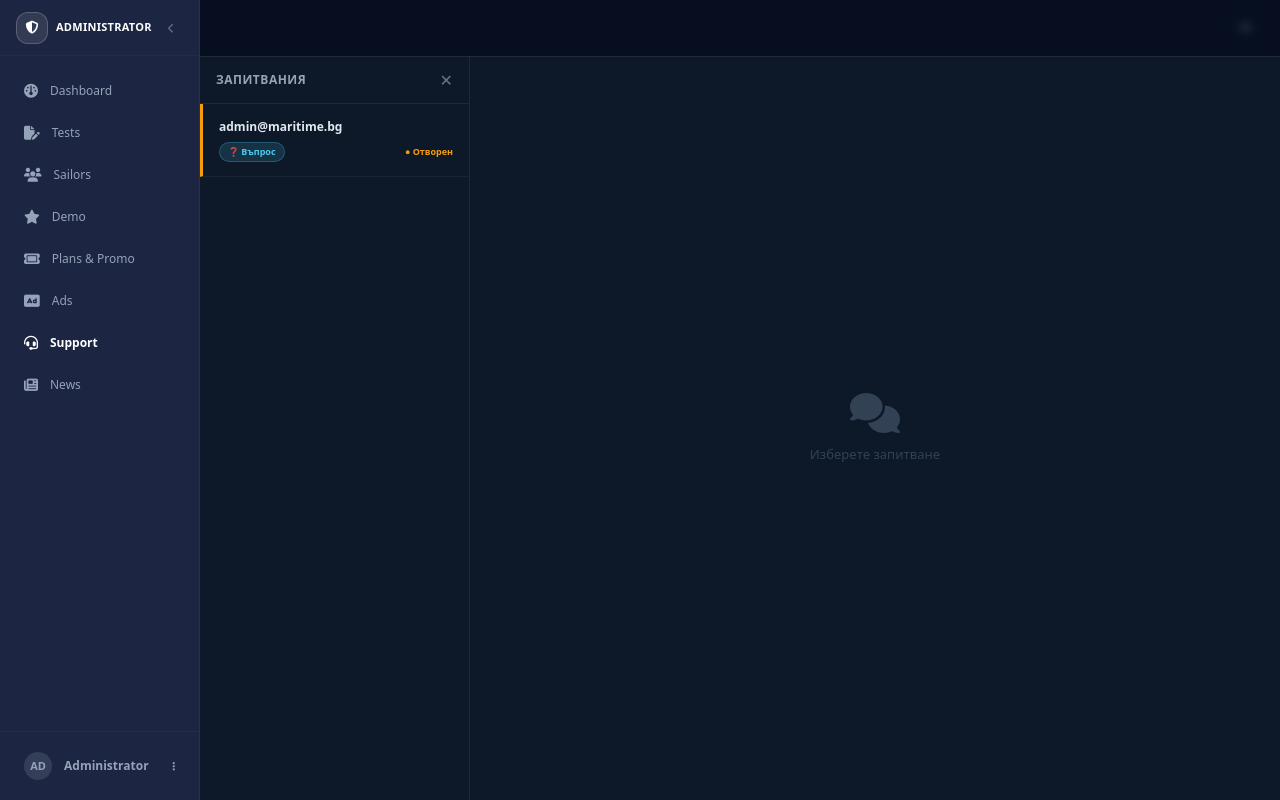
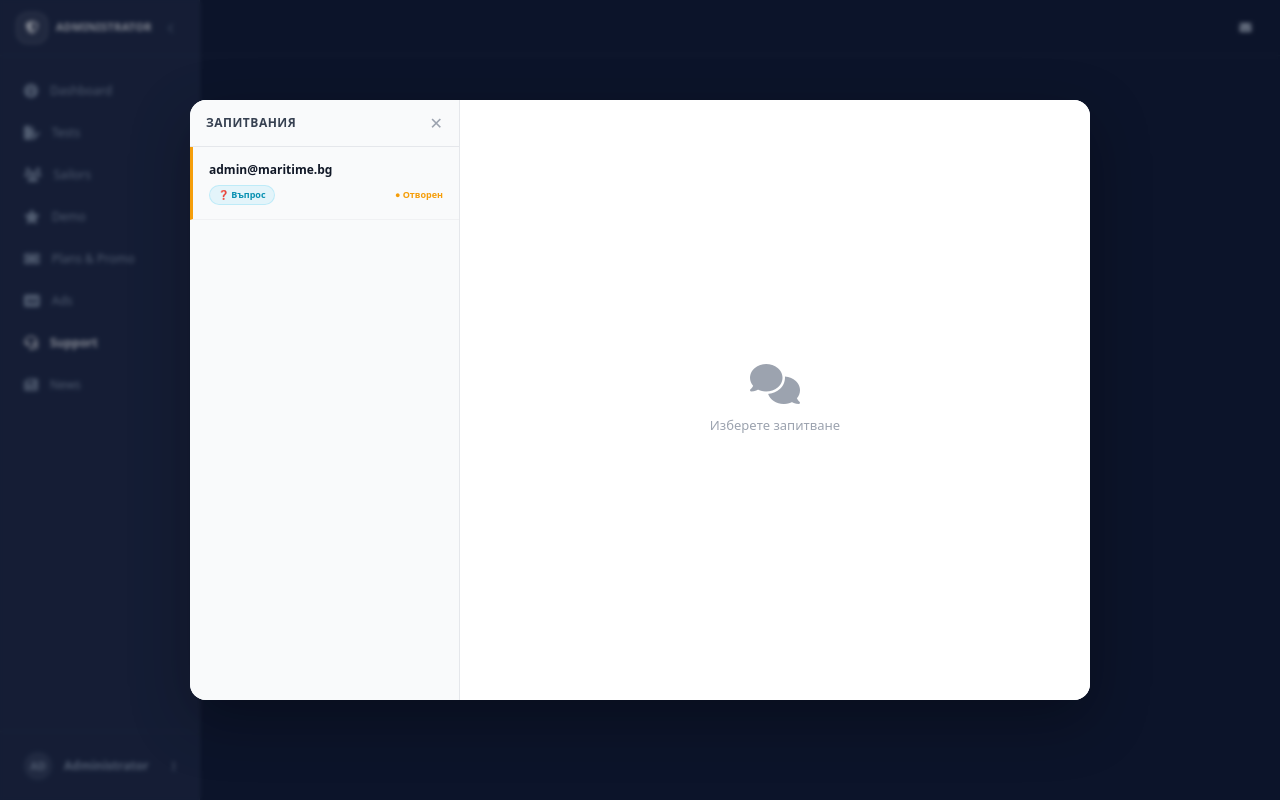
Before and after one commit to iamyordanbg/maritime-tests, a Flask app: page /admin/support in a window 1280 px wide. Run offline with Flask 3, Linux system fonts and the light colour scheme; the visitor is signed in with stand-in values (Sample User, id 1); tables that the repository leaves empty hold one stand-in row (values such as "Sample post").

Commit message:
Redesign Support Center: светъл, центриран попъп (не fullscreen тъмен overlay)
Потребителят поиска стар стил - светъл фон, не fullscreen. Провeрих в git
историята чак до първия commit на файла - тъмният fullscreen дизайн е бил
такъв от самото начало в кода, нямаше light версия за връщане. Затова
построих нов светъл дизайн от нулата, вместо тъмния fullscreen overlay.

app/templates/admin/support.html:
- #supportPopup вече е center-модал (900px, max-h 85vh, бял фон, заоблени
  ъгли, box-shadow), не fullscreen overlay покриващ целия екран след sidebar-а
- LEFT/RIGHT панелите минаха от тъмна (#0D1929/#111827) на светла палитра
  (#f9fafb/#ffffff), текстовете от светли на тъмни цветове за четимост на
  бял фон
- Съобщенията на потребителя в чата - от почти невидимо rgba(255,255,255,0.07)
  на бял фон, на видимо #f3f4f6 сиво
- openSupportPopup() опростена - вече просто display:flex (центрирано чрез
  align-items/justify-content на overlay-а), премахната старата
  sidebar-width offset логика (не е нужна за центриран модал)
- Премахнат дублиращ pageshow listener в края на файла (редундантен след
  предишния fix с runSupportAutoOpen)

Тествано локално: HTML-ът съдържа новите светли стилове (background:#ffffff,
width:900px, position:fixed;inset:0), auto-open/auto-select продължават да
работят коректно.

```diff
--- a/app/templates/admin/support.html
+++ b/app/templates/admin/support.html
@@ -20,20 +20,20 @@
     </div>
 </div>
 
-<!-- Support Popup -->
-<div id="supportPopup" style="display:none;position:fixed;top:0;bottom:0;left:var(--sidebar-width, 56px);right:0;z-index:9000;background:rgba(7,15,30,0.85);backdrop-filter:blur(4px)">
-    <div style="position:absolute;top:56px;left:0;right:0;bottom:0;background:#111827;border-top:1px solid rgba(255,255,255,0.08);display:flex">
+<!-- Support Popup - светъл, центриран модал (не fullscreen) -->
+<div id="supportPopup" style="display:none;position:fixed;inset:0;z-index:9000;background:rgba(15,23,42,0.5);backdrop-filter:blur(2px);align-items:center;justify-content:center">
+    <div style="background:#ffffff;width:900px;max-width:92vw;height:600px;max-height:85vh;border-radius:16px;box-shadow:0 20px 60px rgba(0,0,0,0.3);display:flex;overflow:hidden">
 
-        <!-- LEFT 25% -->
-        <div style="width:25%;flex-shrink:0;border-right:1px solid rgba(255,255,255,0.07);overflow-y:auto;background:#0D1929">
-            <div style="padding:14px 16px;border-bottom:1px solid rgba(255,255,255,0.07);display:flex;justify-content:space-between;align-items:center">
-                <span style="font-size:12px;font-weight:600;color:#94a3b8;text-transform:uppercase;letter-spacing:0.5px">Запитвания</span>
-                <button onclick="closeSupportPopup()" style="background:none;border:none;cursor:pointer;color:#64748b;font-size:16px;padding:0;line-height:1">✕</button>
+        <!-- LEFT 30% -->
+        <div style="width:30%;flex-shrink:0;border-right:1px solid #e5e7eb;overflow-y:auto;background:#f9fafb">
+            <div style="padding:14px 16px;border-bottom:1px solid #e5e7eb;display:flex;justify-content:space-between;align-items:center">
+                <span style="font-size:12px;font-weight:700;color:#374151;text-transform:uppercase;letter-spacing:0.5px">Запитвания</span>
+                <button onclick="closeSupportPopup()" style="background:none;border:none;cursor:pointer;color:#9ca3af;font-size:16px;padding:0;line-height:1">✕</button>
             </div>
             {% if filter_user %}
-            <div style="padding:8px 16px;background:rgba(76,201,240,0.08);border-bottom:1px solid rgba(255,255,255,0.07);font-size:10px;color:#94a3b8">
-                Viewing: <span style="color:#4CC9F0;font-weight:600">{{ filter_user.email }}</span>
-                <a href="{{ url_for('admin.admin_support') }}" style="color:#94a3b8;margin-left:6px;text-decoration:underline">show all</a>
+            <div style="padding:8px 16px;background:rgba(76,201,240,0.1);border-bottom:1px solid #e5e7eb;font-size:10px;color:#6b7280">
+                Viewing: <span style="color:#0891b2;font-weight:600">{{ filter_user.email }}</span>
+                <a href="{{ url_for('admin.admin_support') }}" style="color:#6b7280;margin-left:6px;text-decoration:underline">show all</a>
             </div>
             {% endif %}
 
@@ -42,21 +42,21 @@
             {% set u = item.user %}
             <div onclick="openTicket({{ t.id }})"
                  id="tcard_{{ t.id }}"
-                 style="padding:14px 16px;cursor:pointer;border-bottom:1px solid rgba(255,255,255,0.05);
-                        background:{{ 'rgba(76,201,240,0.1)' if item.unread > 0 else 'transparent' }};
-                        border-left:3px solid {{ '#f59e0b' if t.status=='open' else '#3b82f6' if t.status=='in_progress' else '#334155' }};
+                 style="padding:14px 16px;cursor:pointer;border-bottom:1px solid #f0f1f3;
+                        background:{{ 'rgba(76,201,240,0.12)' if item.unread > 0 else 'transparent' }};
+                        border-left:3px solid {{ '#f59e0b' if t.status=='open' else '#3b82f6' if t.status=='in_progress' else '#d1d5db' }};
                         transition:background 0.15s"
-                 onmouseover="if(currentTicketId!={{ t.id }})this.style.background='rgba(255,255,255,0.04)'"
-                 onmouseout="if(currentTicketId!={{ t.id }})this.style.background='{{ 'rgba(76,201,240,0.1)' if item.unread > 0 else 'transparent' }}'">
+                 onmouseover="if(currentTicketId!={{ t.id }})this.style.background='#f3f4f6'"
+                 onmouseout="if(currentTicketId!={{ t.id }})this.style.background='{{ 'rgba(76,201,240,0.12)' if item.unread > 0 else 'transparent' }}'">
 
                 <!-- Email -->
-                <p style="font-size:12px;font-weight:600;color:#e2e8f0;margin:0 0 2px;white-space:nowrap;overflow:hidden;text-overflow:ellipsis">
+                <p style="font-size:12px;font-weight:600;color:#111827;margin:0 0 2px;white-space:nowrap;overflow:hidden;text-overflow:ellipsis">
                     {{ u.email if u else 'Unknown' }}
                 </p>
 
                 <!-- Имена -->
                 {% if u and (u.firstname or u.lastname) %}
-                <p style="font-size:11px;color:#64748b;margin:0 0 6px">
+                <p style="font-size:11px;color:#9ca3af;margin:0 0 6px">
                     {{ (u.firstname or '') + ' ' + (u.lastname or '') }}
                 </p>
                 {% else %}
@@ -66,30 +66,30 @@
                 <!-- Тип + статус -->
                 <div style="display:flex;align-items:center;justify-content:space-between;gap:4px">
                     {% if t.type == 'bug' %}
-                    <span style="font-size:9px;font-weight:700;padding:2px 8px;border-radius:20px;background:rgba(239,68,68,0.15);color:#f87171;border:1px solid rgba(239,68,68,0.25)">🐛 Проблем</span>
+                    <span style="font-size:9px;font-weight:700;padding:2px 8px;border-radius:20px;background:rgba(239,68,68,0.1);color:#dc2626;border:1px solid rgba(239,68,68,0.2)">🐛 Проблем</span>
                     {% elif t.type == 'suggestion' %}
-                    <span style="font-size:9px;font-weight:700;padding:2px 8px;border-radius:20px;background:rgba(59,130,246,0.15);color:#60a5fa;border:1px solid rgba(59,130,246,0.25)">💡 Предложение</span>
+                    <span style="font-size:9px;font-weight:700;padding:2px 8px;border-radius:20px;background:rgba(59,130,246,0.1);color:#2563eb;border:1px solid rgba(59,130,246,0.2)">💡 Предложение</span>
                     {% else %}
-                    <span style="font-size:9px;font-weight:700;padding:2px 8px;border-radius:20px;background:rgba(76,201,240,0.15);color:#4CC9F0;border:1px solid rgba(76,201,240,0.25)">❓ Въпрос</span>
+                    <span style="font-size:9px;font-weight:700;padding:2px 8px;border-radius:20px;background:rgba(76,201,240,0.12);color:#0891b2;border:1px solid rgba(76,201,240,0.25)">❓ Въпрос</span>
                     {% endif %}
-                    <span style="font-size:9px;font-weight:600;color:{{ '#f59e0b' if t.status=='open' else '#3b82f6' if t.status=='in_progress' else '#475569' }}">
+                    <span style="font-size:9px;font-weight:600;color:{{ '#f59e0b' if t.status=='open' else '#3b82f6' if t.status=='in_progress' else '#9ca3af' }}">
                         ● {{ 'Отворен' if t.status=='open' else 'В процес' if t.status=='in_progress' else 'Затворен' }}
                     </span>
                 </div>
             </div>
             {% else %}
-            <div style="text-align:center;padding:48px 16px;color:#334155">
+            <div style="text-align:center;padding:48px 16px;color:#9ca3af">
                 <i class="fa-solid fa-inbox" style="font-size:28px;margin-bottom:10px;display:block"></i>
                 <p style="font-size:12px;margin:0">Няма запитвания</p>
             </div>
             {% endfor %}
         </div>
 
-        <!-- RIGHT 75% -->
-        <div id="ticketMainArea" style="flex:1;display:flex;flex-direction:column;background:#0D1929">
+        <!-- RIGHT 70% -->
+        <div id="ticketMainArea" style="flex:1;display:flex;flex-direction:column;background:#ffffff">
 
             <!-- Empty state -->
-            <div id="chatEmpty" style="display:flex;flex:1;align-items:center;justify-content:center;flex-direction:column;gap:12px;color:#334155">
+            <div id="chatEmpty" style="display:flex;flex:1;align-items:center;justify-content:center;flex-direction:column;gap:12px;color:#9ca3af">
                 <i class="fa-solid fa-comments" style="font-size:40px"></i>
                 <p style="font-size:13px;margin:0">Изберете запитване</p>
             </div>
@@ -98,27 +98,27 @@
             <div id="chatPane" style="display:none;flex-direction:column;flex:1">
 
                 <!-- Chat header -->
-                <div id="chatHeader" style="padding:14px 20px;border-bottom:1px solid rgba(255,255,255,0.07);flex-shrink:0;display:flex;justify-content:space-between;align-items:center;background:#111827">
+                <div id="chatHeader" style="padding:14px 20px;border-bottom:1px solid #e5e7eb;flex-shrink:0;display:flex;justify-content:space-between;align-items:center;background:#f9fafb">
                     <div>
-                        <p id="chatEmail" style="font-size:13px;font-weight:600;color:#e2e8f0;margin:0 0 2px"></p>
-                        <p id="chatMeta" style="font-size:11px;color:#64748b;margin:0"></p>
+                        <p id="chatEmail" style="font-size:13px;font-weight:600;color:#111827;margin:0 0 2px"></p>
+                        <p id="chatMeta" style="font-size:11px;color:#6b7280;margin:0"></p>
                     </div>
                     <button id="closeTicketBtn" onclick="closeCurrentTicket()"
-                        style="background:rgba(239,68,68,0.1);border:1px solid rgba(239,68,68,0.2);color:#f87171;border-radius:8px;padding:5px 14px;font-size:11px;font-weight:600;cursor:pointer">
+                        style="background:rgba(239,68,68,0.08);border:1px solid rgba(239,68,68,0.2);color:#dc2626;border-radius:8px;padding:5px 14px;font-size:11px;font-weight:600;cursor:pointer">
                         Close
                     </button>
                 </div>
 
                 <!-- Messages -->
-                <div id="chatMessages" style="flex:1;overflow-y:auto;padding:20px;display:flex;flex-direction:column;gap:12px"></div>
+                <div id="chatMessages" style="flex:1;overflow-y:auto;padding:20px;display:flex;flex-direction:column;gap:12px;background:#ffffff"></div>
 
                 <!-- Reply -->
-                <div style="padding:14px 20px;border-top:1px solid rgba(255,255,255,0.07);flex-shrink:0;background:#111827">
+                <div style="padding:14px 20px;border-top:1px solid #e5e7eb;flex-shrink:0;background:#f9fafb">
                     <div style="display:flex;gap:10px;align-items:flex-end">
                         <textarea id="replyInput" maxlength="500" rows="2"
                             placeholder="Напишете отговор... (Enter = изпрати)"
-                            style="flex:1;background:rgba(255,255,255,0.05);border:1px solid rgba(255,255,255,0.1);border-radius:10px;padding:10px 14px;font-size:13px;color:#e2e8f0;outline:none;resize:none;line-height:1.5;font-family:inherit"
-                            onfocus="this.style.borderColor='#4CC9F0'" onblur="this.style.borderColor='rgba(255,255,255,0.1)'"
+                            style="flex:1;background:#ffffff;border:1px solid #d1d5db;border-radius:10px;padding:10px 14px;font-size:13px;color:#111827;outline:none;resize:none;line-height:1.5;font-family:inherit"
+                            onfocus="this.style.borderColor='#4CC9F0'" onblur="this.style.borderColor='#d1d5db'"
                             onkeydown="if(event.key==='Enter'&&!event.shiftKey){event.preventDefault();sendReply();}"></textarea>
                         <button onclick="sendReply()"
                             style="background:#4CC9F0;color:#0B132B;border:none;border-radius:10px;padding:10px 18px;font-size:13px;font-weight:700;cursor:pointer;flex-shrink:0">
@@ -164,11 +164,11 @@ function showStartConversationBox() {
     if (!main) return;
     main.innerHTML = `
         <div style="max-width:420px;margin:60px auto;text-align:center">
-            <i class="fa-solid fa-comment-dots" style="font-size:32px;color:#439EB2;margin-bottom:14px;display:block"></i>
-            <p style="color:#e2e8f0;font-size:13px;margin-bottom:4px">No conversation yet with</p>
-            <p style="color:#4CC9F0;font-size:13px;font-weight:700;margin-bottom:18px">${FILTER_USER_EMAIL}</p>
+            <i class="fa-solid fa-comment-dots" style="font-size:32px;color:#0891b2;margin-bottom:14px;display:block"></i>
+            <p style="color:#111827;font-size:13px;margin-bottom:4px">No conversation yet with</p>
+            <p style="color:#0891b2;font-size:13px;font-weight:700;margin-bottom:18px">${FILTER_USER_EMAIL}</p>
             <textarea id="startConvBody" rows="3" placeholder="Write the first message…"
-                style="width:100%;background:#0D1929;border:1px solid rgba(255,255,255,0.1);border-radius:8px;padding:10px;color:#e2e8f0;font-size:12px;resize:none;margin-bottom:10px"></textarea>
+                style="width:100%;background:#f9fafb;border:1px solid #d1d5db;border-radius:8px;padding:10px;color:#111827;font-size:12px;resize:none;margin-bottom:10px"></textarea>
             <button onclick="startConversation()" style="background:#4CC9F0;color:#0B132B;border:none;border-radius:8px;padding:9px 20px;font-size:12px;font-weight:700;cursor:pointer">
                 Start conversation
             </button>
@@ -189,10 +189,7 @@ async function startConversation() {
 }
 
 function openSupportPopup() {
-    const sidebar = document.getElementById('adminSidebar');
-    const w = sidebar ? sidebar.offsetWidth : 56;
-    document.getElementById('supportPopup').style.left = w + 'px';
-    document.getElementById('supportPopup').style.display = 'block';
+    document.getElementById('supportPopup').style.display = 'flex';
 }
 
 function closeSupportPopup() {
@@ -240,8 +237,8 @@ async function loadMessages(id) {
         <div style="display:flex;${m.sender==='admin'?'justify-content:flex-end':'justify-content:flex-start'}">
             <div style="max-width:70%;padding:10px 14px;line-height:1.5;
                 border-radius:${m.sender==='admin'?'16px 16px 4px 16px':'16px 16px 16px 4px'};
-                background:${m.sender==='admin'?'#4CC9F0':'rgba(255,255,255,0.07)'};
-                color:${m.sender==='admin'?'#0B132B':'#e2e8f0'}">
+                background:${m.sender==='admin'?'#4CC9F0':'#f3f4f6'};
+                color:${m.sender==='admin'?'#0B132B':'#111827'}">
                 <p style="font-size:13px;margin:0 0 4px">${escHtml(m.body)}</p>
                 <p style="font-size:10px;margin:0;opacity:0.6;text-align:right">
                     ${m.sender==='admin'?'Вие':escHtml(data.user.name||'User')} · ${m.created_at}
@@ -277,10 +274,5 @@ async function closeCurrentTicket() {
 function escHtml(s) {
     return String(s).replace(/&/g,'&amp;').replace(/\x3c/g,'&lt;').replace(/\x3e/g,'&gt;');
 }
-
-window.addEventListener('pageshow', function() {
-    if (document.getElementById('supportPopup').style.display !== 'none') return;
-    openSupportPopup();
-});
 </script>
 {% endblock %}
```
